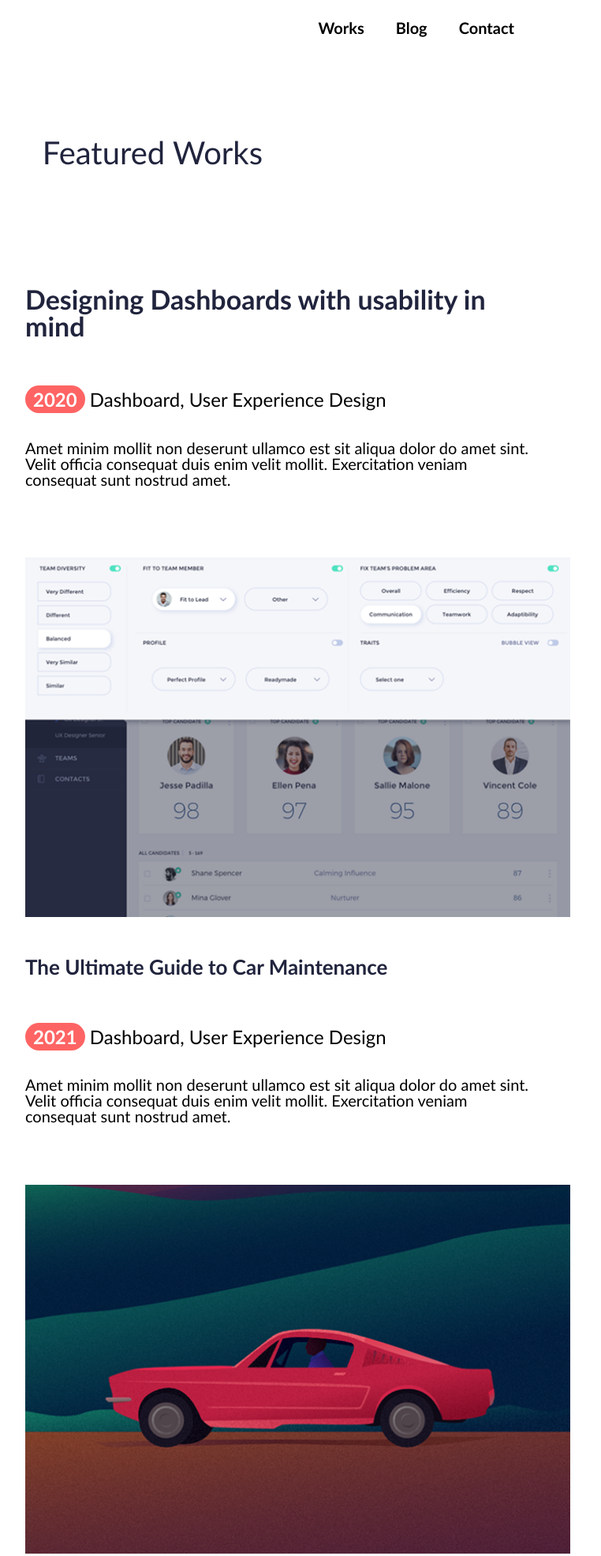
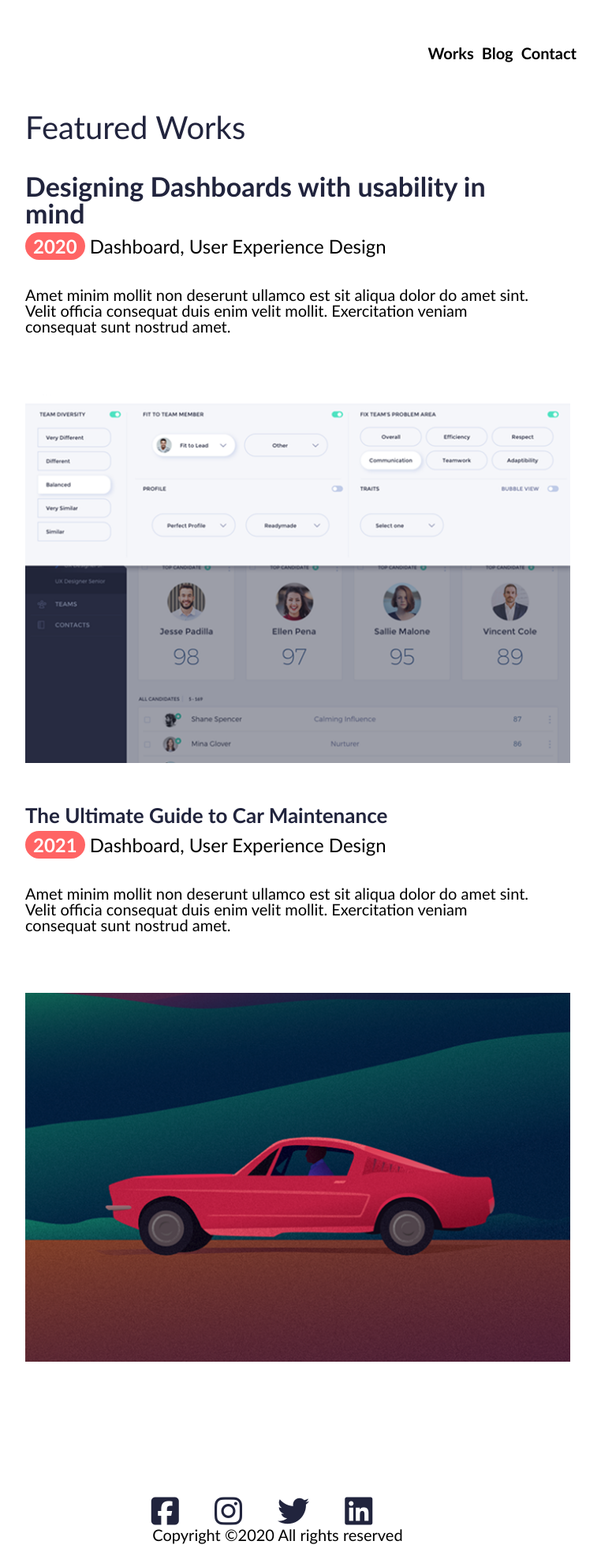
Before and after one commit to Lucas-ElielL/portfolio, a plain HTML site: page index2.html in a window 1280 px wide. Shown: the part 7-1977 px from the top of the page at 79% size, without its empty margins (288-1050 px from the left). Drawn offline with Linux system fonts and the light colour scheme.

Commit message:
CSS + HTML

```diff
--- a/css/style.css
+++ b/css/style.css
@@ -141,8 +141,8 @@ footer {
 
 footer nav p a {
     color: #21243D;
-    font-size: 2.5rem;
-    margin: 0px 10px 0px 10px;
+    font-size: 2rem;
+    margin: 0px 20px 0px 20px;
 }
 
 @media (min-width: 900px) {
--- a/css/style2.css
+++ b/css/style2.css
@@ -97,8 +97,8 @@ footer {
 
 footer nav p a {
     color: #21243D;
-    font-size: 2.5rem;
-    margin: 0px 10px 0px 10px;
+    font-size: 2rem;
+    margin: 0px 20px 0px 20px;
 }
 
 /*
@@ -135,30 +135,31 @@ PC
 */
 
 @media (min-width: 900px) {
-    /*Geral*/
     html {
-        margin: 10px 20vw 10px 20vw;
+        padding: 5vw 20vw 5vw 20vw;
     }
-
-
-    /* Header */
-
-    header {
-        padding: 1.7vw 5vw 1.7vw 1.7vw;
-    }
-
     header nav ul {
         display: flex;
         justify-content: right;
     }
-
     header nav ul li {
-        margin: 0px 20px 0px 20px;
+        margin: 0px 5px 0px 5px;
     }
 
-    section.banner {
-        display: flex;
-        flex-direction: row-reverse;
-        padding: 0px 10vw 2vw 0px;
+    body header h1 {
+        margin: 5vw 5vw 3vw 5vw;
     }
+    body section.designing h2 {
+        margin: 1vw 5vw 1vw 5vw;
+    }
+    section.heading h3 {
+        margin: 1vw 5vw 1vw 5vw;
+    }
+
+    section.heading nav p {
+        margin: 1vw 5vw 3vw 5vw;
+    }
+
+
+
 }
```
Also changed, not shown: index2.html (+11 -0 lines).
